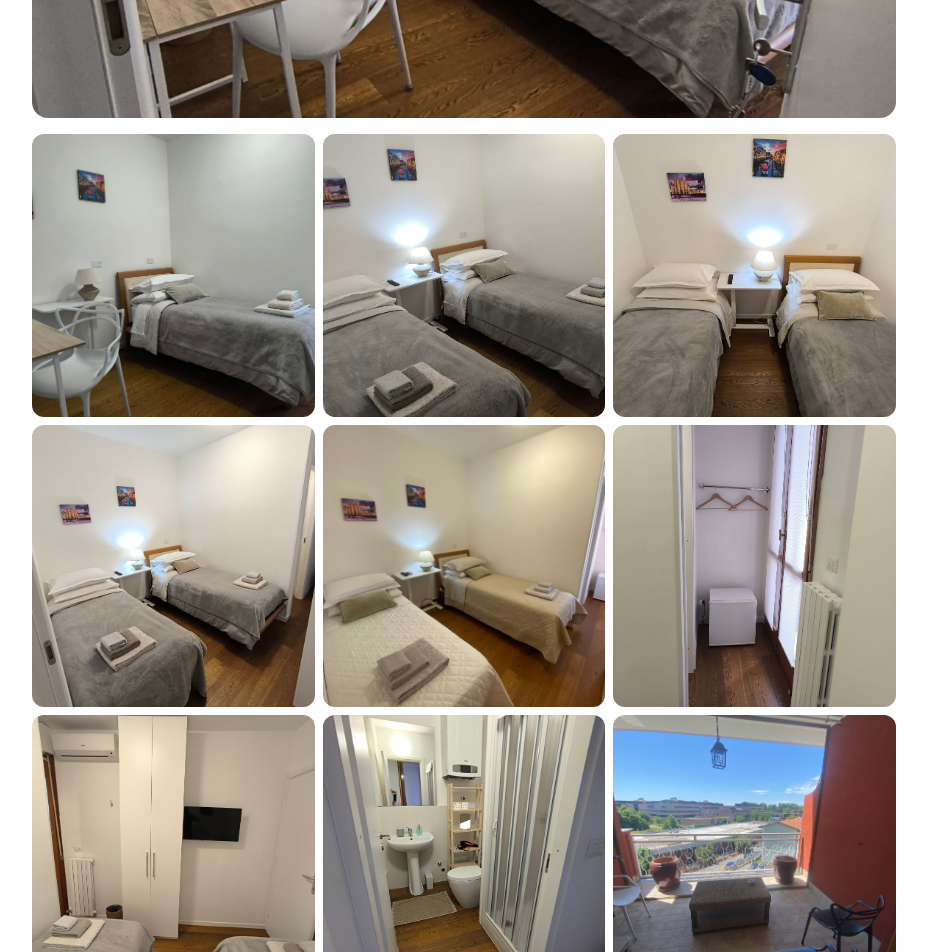
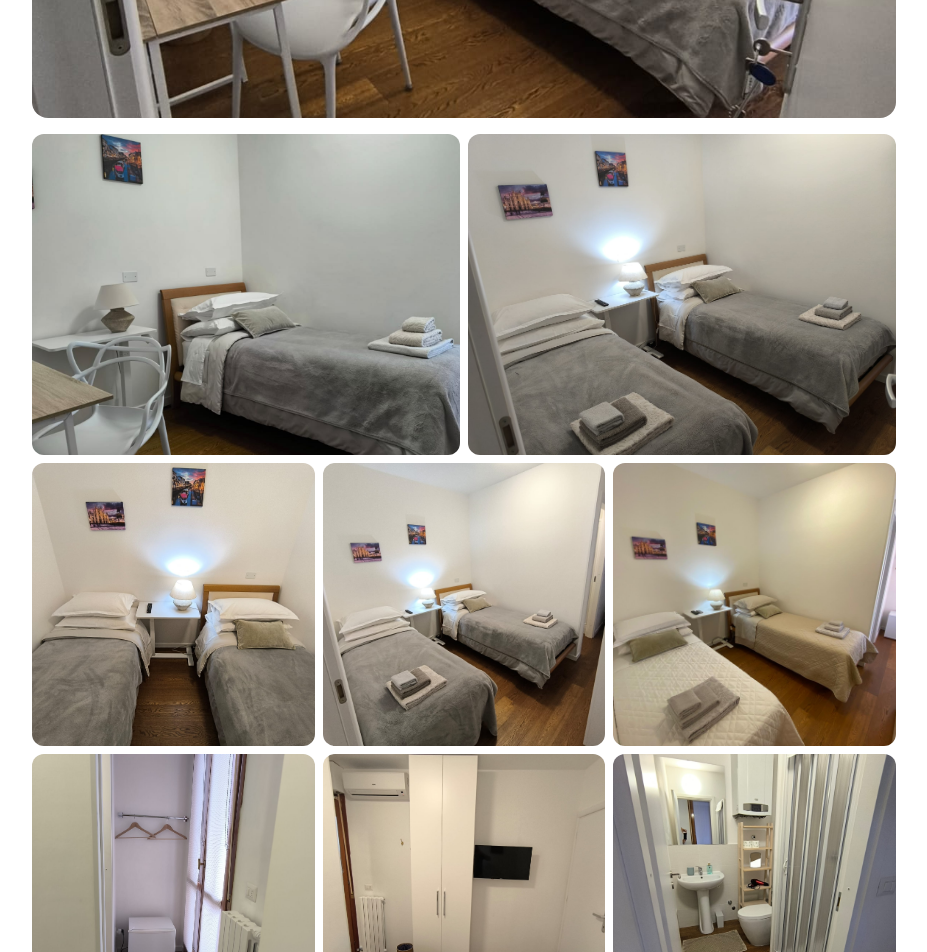
Before and after one commit to CasaAnia/sito-casaania, a Next.js app: page /camere/singola in a window 1280 px wide. Shown: the part 680-1632 px from the top of the page, without its empty margins (176-1103 px from the left). Built offline with nearby package versions, Linux system fonts and the light colour scheme.

Commit message:
Camera Amelia: galleria mosaico (2 grandi + 3 colonne)

```diff
--- a/app/camere/singola/page.tsx
+++ b/app/camere/singola/page.tsx
@@ -64,13 +64,23 @@ export default function CameraSingola() {
           <img src="/camere/singola/foto1.jpg" alt="Camera Singola" className="w-full h-full object-cover" />
         </div>
 
-        <div className="grid grid-cols-3 gap-2 mb-8">
-          {[2, 5, 3, 4, 6, 8, 7, 10, 11, 12].map(n => (
-            <div key={n} className="rounded-xl overflow-hidden cursor-pointer" style={{ aspectRatio: '1/1' }}
-              onClick={() => setLightbox(n)}>
-              <img src={`/camere/singola/foto${n}.jpg`} alt={`Camera Singola ${n}`} className="w-full h-full object-cover" />
-            </div>
-          ))}
+        <div className="mb-8">
+          <div className="grid grid-cols-2 gap-2 mb-2">
+            {[2, 5].map(n => (
+              <div key={n} className="rounded-xl overflow-hidden cursor-pointer" style={{ aspectRatio: '4/3' }}
+                onClick={() => setLightbox(n)}>
+                <img src={`/camere/singola/foto${n}.jpg`} alt={`Camera Singola ${n}`} className="w-full h-full object-cover" />
+              </div>
+            ))}
+          </div>
+          <div className="grid grid-cols-3 gap-2">
+            {[3, 4, 6, 8, 7, 10, 11, 12].map(n => (
+              <div key={n} className="rounded-xl overflow-hidden cursor-pointer" style={{ aspectRatio: '1/1' }}
+                onClick={() => setLightbox(n)}>
+                <img src={`/camere/singola/foto${n}.jpg`} alt={`Camera Singola ${n}`} className="w-full h-full object-cover" />
+              </div>
+            ))}
+          </div>
         </div>
 
         <div className="mb-8">
```
